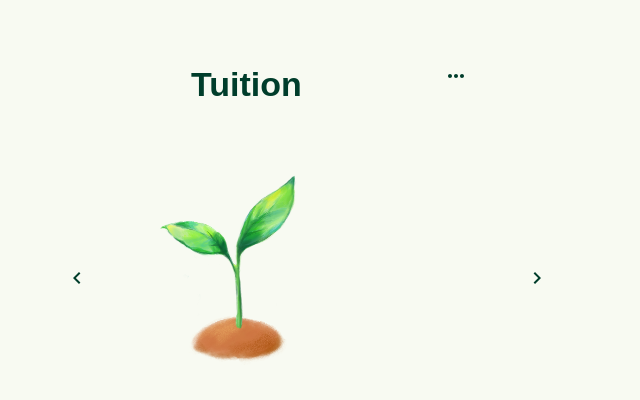
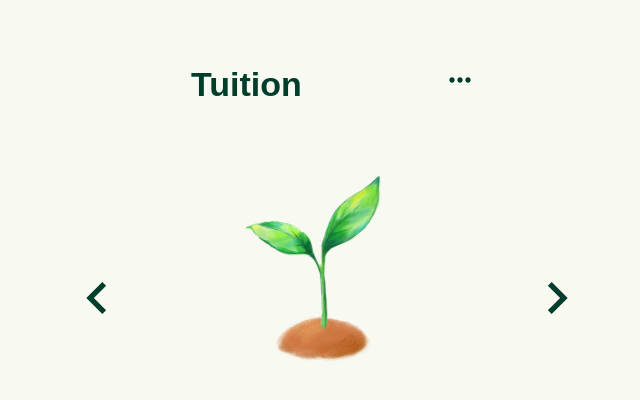
Before and after one commit to G4-Expense-Tracker/4G-Expense-Tracker, a React (Vite) app in the folder canopy-FRONTEND/: page /goals in a window 1280 px wide. Shown: the top 400 px of the page, without its empty margins (299-939 px from the left). Built offline with nearby package versions, Linux system fonts and the light colour scheme.

Commit message:
header component made

```diff
--- a/canopy-FRONTEND/src/components/goal_pages/Header.jsx
+++ b/canopy-FRONTEND/src/components/goal_pages/Header.jsx
@@ -4,10 +4,22 @@ import KeyboardArrowLeftIcon from '@mui/icons-material/KeyboardArrowLeft'
 import KeyboardArrowRightIcon from '@mui/icons-material/KeyboardArrowRight'
 
 function Header({ name }) {
+
+    const ArrowLeft = () => {
+        /* previous goal callback */
+    }
+    const ArrowRight = () => {
+        /* next goal callback */
+    }
+    const handleDots = () => {
+        /* dot menu */
+    }
+
+
     return (
         <Container maxWidth="sm" sx={{
-            paddingTop:"4rem",
-            }}>
+            paddingTop: "4rem",
+        }}>
 
             {/*             TOP ROW            */}
             <Grid
@@ -15,7 +27,7 @@ function Header({ name }) {
                 spacing={2}
 
                 sx={{
-                    paddingBottom:"4rem"
+                    paddingBottom: "4rem"
                 }}
             >
 
@@ -26,9 +38,9 @@ function Header({ name }) {
                     }}>
 
                     <Typography variant="h4" component="h1"
-                    sx={{
-                        textAlign:"center"
-                    }}>
+                        sx={{
+                            textAlign: "center"
+                        }}>
                         {name}
                     </Typography>
 
@@ -37,7 +49,12 @@ function Header({ name }) {
                 <Grid
                     size={4}
                 >
-                    <MoreHorizIcon />
+                    <MoreHorizIcon
+                    sx={{
+                        fontSize:"2rem"
+                    }}
+                    onClick={handleDots}
+                    />
                 </Grid>
 
             </Grid>
@@ -53,19 +70,24 @@ function Header({ name }) {
                     size={2}
                     display="flex"
                     sx={{
-                        paddingTop:"6rem"
+                        paddingTop: "6rem"
                     }}
                 >
-                    <KeyboardArrowLeftIcon />
+                    <KeyboardArrowLeftIcon
+                        sx={{
+                            fontSize: "4rem"
+                        }}
+                        onClick={ArrowLeft}
+                        />
                 </Grid>
-
-                {/* PLEASE HELP :') */}
 
                 <Grid
                     size={8}
-                    display="flex"
+
                     sx={{
-                        justifyContent:"center"
+                        display: "flex",
+                        justifyContent: "center",
+                        paddingRight: "3rem"
                     }}
                 >
 
@@ -83,10 +105,15 @@ function Header({ name }) {
                     size={2}
                     display="flex"
                     sx={{
-                        paddingTop:"6rem"
+                        paddingTop: "6rem"
                     }}
                 >
-                    <KeyboardArrowRightIcon />
+                    <KeyboardArrowRightIcon
+                        sx={{
+                            fontSize: "4rem"
+                        }}
+                        onClick={ArrowRight}
+                        />
                 </Grid>
 
             </Grid>
```
